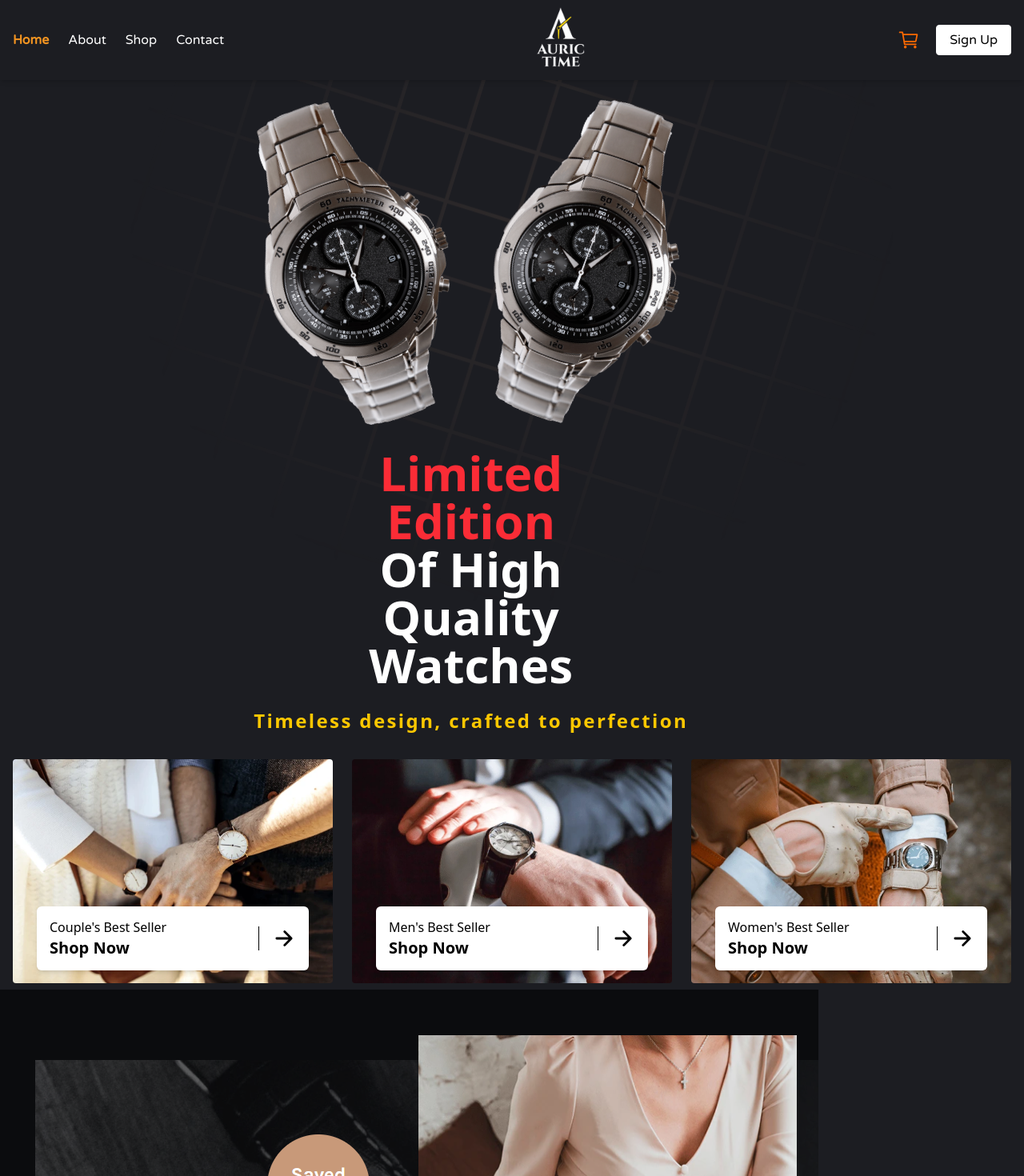
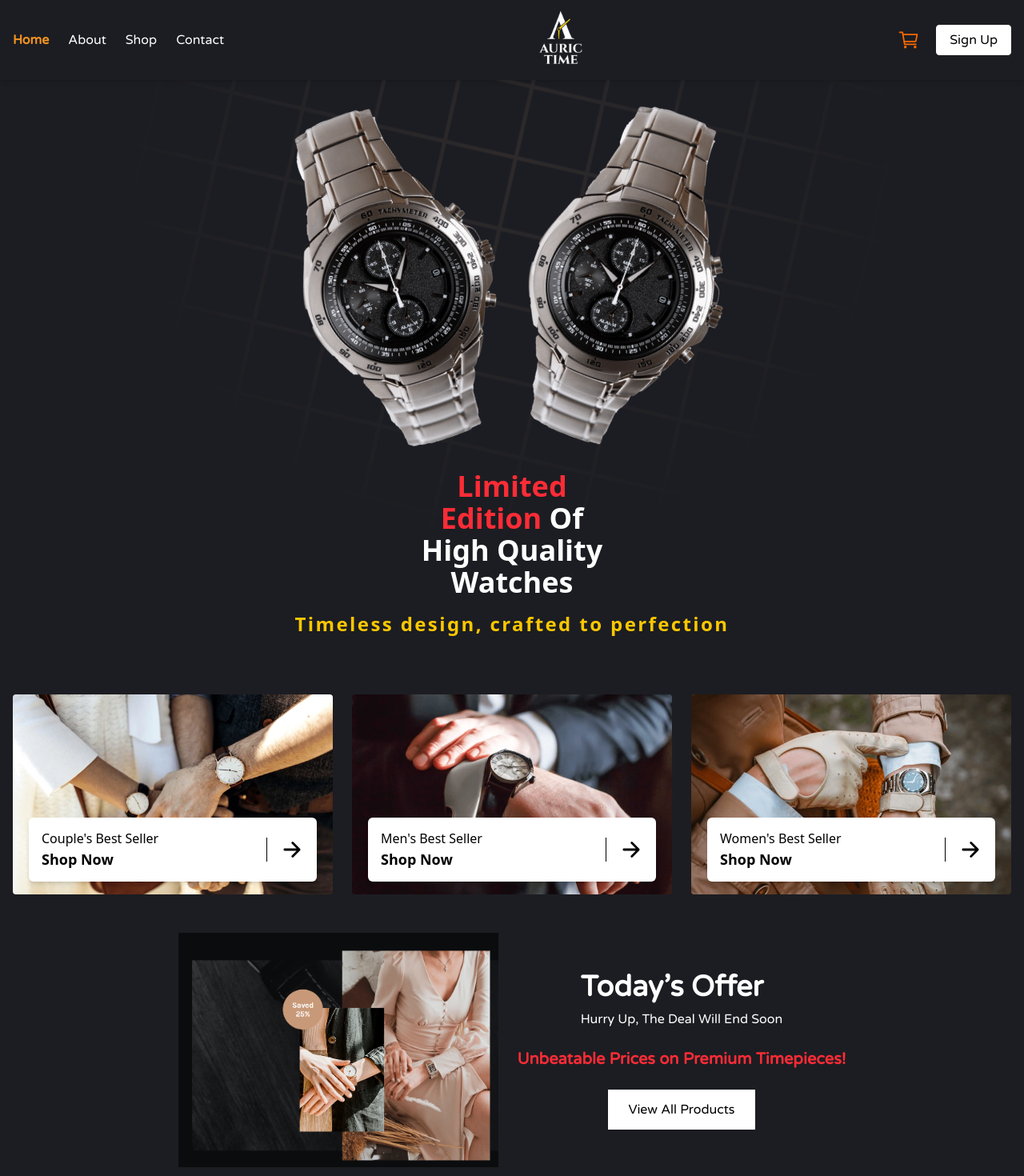
Before and after one commit to Zeeshan-Siddiqui123/MERN-Stack-Project, a React (Vite) app in the folder client/: page / in a window 1280 px wide. Shown: the top 1470 px of the page at 80% size. Built offline with nearby package versions, Linux system fonts and the light colour scheme.

Commit message:
commit changes

```diff
--- a/client/Routes.jsx
+++ b/client/Routes.jsx
@@ -3,7 +3,6 @@ import About from "./src/screens/About";
 import Contact from "./src/screens/Contact";
 import Home from "./src/screens/Index";
 import Product from "./src/screens/Product";
-import PrivateRoute from "./src/screens/PrivateRoute";
 
 export const routes = [
     {
@@ -23,7 +22,7 @@ export const routes = [
     },
     {
         path: '/contact',
-        screen : <PrivateRoute><Contact/></PrivateRoute>,
+        screen : <Contact/>,
         label: 'Contact'
     },
 ]
--- a/client/src/components/Footer.jsx
+++ b/client/src/components/Footer.jsx
@@ -8,7 +8,7 @@ const Footer = () => {
 
         {/* Brand */}
         <div>
-          <img src="../public/images/logo.png" alt="" className='w-[150px]'/>
+          <img src="../public/images/logo.png" alt="" className='w-[150px] -ml-6'/>
           <p className="text-sm text-gray-400">
             Your one-stop shop for premium timepieces. Discover the perfect watch that suits your style.
           </p>
--- a/client/src/components/Header.jsx
+++ b/client/src/components/Header.jsx
@@ -62,7 +62,7 @@ const Header = () => {
         </nav>
 
         <Link to="/">
-          <img src="/images/logo.png" alt="Logo" className="w-[100px]" />
+          <img src="/images/logo.png" alt="Logo" className="w-[90px]" />
         </Link>
 
         {/* User & Cart */}
--- a/client/src/screens/Account.jsx
+++ b/client/src/screens/Account.jsx
@@ -68,7 +68,7 @@ const Signup = () => {
 };
 
   return (
-    <div className="min-h-screen flex items-center justify-center bg-gradient-to-br from-gray-900 to-black text-white px-4">
+    <div className="min-h-screen flex items-center justify-center bg-gradient-to-br from-gray-900 to-black text-white px-4 animate-slide-down">
       <form
         onSubmit={handleSignup}
         className="w-full max-w-md bg-gray-800 p-8 rounded-lg shadow-xl border border-gray-700"
--- a/client/src/screens/Index.jsx
+++ b/client/src/screens/Index.jsx
@@ -1,6 +1,6 @@
 import React from 'react';
 import { IoArrowForward } from "react-icons/io5";
-import { Link } from 'react-router-dom'
+import { Link } from 'react-router-dom';
 
 const categoryData = [
     {
@@ -22,52 +22,57 @@ const categoryData = [
 
 const Index = () => {
     return (
-        <div className='bg-[#1c1d22] animate-slide-down'>
-            <div className='relative  flex items-center justify-center overflow-hidden animate-slide-down'>
-                <div className='flex items-center justify-between w-[90%] h-full px-10'>
-                    <div className='flex items-center justify-center w-1/3'>
-                        {/* <img
-                            src="/images/hero_text.webp"
-                            alt="Hero Text"
-                            className='w-[250px] h-[250px] rounded-full object-cover border-4 border-white'
-                        /> */}
-                    </div>
-                    <div className='relative flex flex-col items-center justify-center w-2/3 '>
-                        <div className='relative mr-115 flex items-center mt-30 justify-center gap-10 z-10'>
+        <div className='bg-[#1c1d22] animate-slide-down mt-22'>
+
+            {/* Hero Section */}
+            <div className='relative flex flex-col lg:flex-row items-center justify-center overflow-hidden px-4 lg:px-10 py-10'>
+                <img
+                    src="/images/hero_bg.svg"
+                    alt=""
+                    className="absolute bottom-0 left-0 w-full  opacity-10 pointer-events-none"
+                    style={{ animation: 'spin 20s linear infinite' }}
+                />
+                <div className='flex items-center justify-center w-full lg:w-1/3 mb-6 lg:mb-0'>
+                    <div className='relative flex flex-col items-center justify-center w-full lg:w-2/3'>
+                        <div className='flex  sm:flex-row justify-center items-center gap-6'>
                             <img
                                 src="/images/hero_watch.webp"
                                 alt="Watch 1"
-                                className='w-[200px] transform rotate-[-20deg] lg:w-[300px]'
+                                className='w-40 sm:w-52 lg:w-[300px] transform rotate-[-20deg]'
                             />
                             <img
                                 src="/images/hero_watch.webp"
                                 alt="Watch 2"
-                                className='w-[200px] transform rotate-[20deg] lg:w-[300px]'
+                                className='w-40 sm:w-52 lg:w-[300px] transform rotate-[20deg]'
                             />
                         </div>
-                        <p className='text-white text-6xl  font-bold text-center mr-115 mt-6 z-10 font-sans'>
+
+                        <p className='text-white text-3xl lg:text-4xl font-bold text-center mt-6 font-sans'>
                             <span className='text-red-500'>Limited Edition</span> Of High Quality Watches
                         </p>
-                        <p className='text-yellow-400 font-bold text-2xl typewriter  text-center mr-115 mt-6 z-10 font-sans'>
-                            Timeless design, crafted to perfection
+                        <div className=''>
+                            <p className='text-yellow-400 font-bold text-sm lg:text-2xl  text-center mt-4 font-sans typewriter'>
+                                Timeless design,  crafted to perfection
                             </p>
                         </div>
+
                     </div>
-                <img
-                    src="/images/hero_bg.svg"
-                    alt=""
-                    className="absolute bottom-0 left-0 min-w-full  opacity-10 pointer-events-none"
-                    style={{ animation: 'spin 20s linear infinite' }}
-                />
                 </div>
-            <div className='flex flex-wrap justify-center items-center gap-6 mt-8'>
+
+
+
+
+            </div>
+
+            {/* Category Cards */}
+            <div className='flex flex-wrap justify-center items-center gap-6 mt-8 px-4'>
                 {categoryData.map(({ image, title, path }, i) => (
                     <div key={i} className="relative w-full sm:w-[300px] md:w-[400px]">
-                        <img src={image} alt={title} className='w-full h-[280px] object-cover rounded' />
-                        <div className="absolute bottom-4 left-1/2 transform -translate-x-1/2 bg-white w-[85%] h-[80px] rounded-md shadow-md flex justify-between items-center px-4">
+                        <img src={image} alt={title} className='w-full h-[250px] object-cover rounded' />
+                        <div className="absolute bottom-4 left-1/2 transform -translate-x-1/2 bg-white w-[90%] h-[80px] rounded-md shadow-md flex justify-between items-center px-4">
                             <div className='flex flex-col'>
                                 <p className='text-black font-sans'>{title}</p>
-                                <p className='text-black font-bold text-xl font-sans'>Shop Now</p>
+                                <p className='text-black font-bold text-lg font-sans'>Shop Now</p>
                             </div>
                             <Link to={path}>
                                 <div className='group border-l border-black pl-4 h-full flex justify-center items-center hover:bg-black transition duration-300 cursor-pointer'>
@@ -82,26 +87,25 @@ const Index = () => {
                 ))}
             </div>
 
-
-            <div className='flex flex-wrap mt-2 gap-3'>
-                <img src="/images/ss.png" alt="" />
-                <div className='flex flex-col items-start gap-10 justify-center'>
+            {/* Offer Section */}
+            <div className='flex flex-col  lg:flex-row items-center justify-center gap-6 mt-12 px-4'>
+                <img src="/images/ss.png" alt="" className='w-full sm:w-[350px] md:w-[400px] object-contain' />
+                <div className='flex flex-col items-center justify-center gap-6 text-white text-center lg:text-left'>
                     <div>
-                        <p className='text-white font-bold text-5xl'>TO Day Offer</p>
-                        <p className='text-white mt-1'>Hurry Up, The Deal Will End Soon</p>
+                        <p className='font-bold text-3xl sm:text-4xl'>Today’s Offer</p>
+                        <p className='mt-2'>Hurry Up, The Deal Will End Soon</p>
                     </div>
-                    <div>
-                        <p className='text-red-500 font-bold text-2xl'>Unbeatable Prices on Premium Timepieces!</p>
-                    </div>
-                    <div>
+                    <p className='text-red-500 font-bold text-lg sm:text-xl'>
+                        Unbeatable Prices on Premium Timepieces!
+                    </p>
                     <Link to='/products'>
-                            <button className='bg-white text-black px-12 py-5 hover:bg-black hover:text-white border border-white cursor-pointer transition duration-300 '>View All Product</button>
+                        <button className='bg-white text-black px-6 py-3 hover:bg-black hover:text-white border border-white transition'>
+                            View All Products
+                        </button>
                     </Link>
                 </div>
             </div>
         </div>
-        </div>
-
     );
 };
 
--- a/client/src/screens/Login.jsx
+++ b/client/src/screens/Login.jsx
@@ -53,7 +53,7 @@ const Login = () => {
   };
 
   return (
-    <div className="min-h-screen flex items-center justify-center bg-gradient-to-r from-gray-900 via-black to-gray-900 px-4 text-white">
+    <div className="min-h-screen flex items-center justify-center bg-gradient-to-r from-gray-900 via-black to-gray-900 px-4 text-white animate-slide-down">
       <form
         onSubmit={handleLogin}
         className="w-full max-w-md bg-gray-800 p-8 rounded-lg shadow-2xl border border-gray-700"
```
Also changed, not shown: client/src/screens/Contact.jsx (+7 -4 lines). Lines whose indentation alone changed are shown as unchanged.
